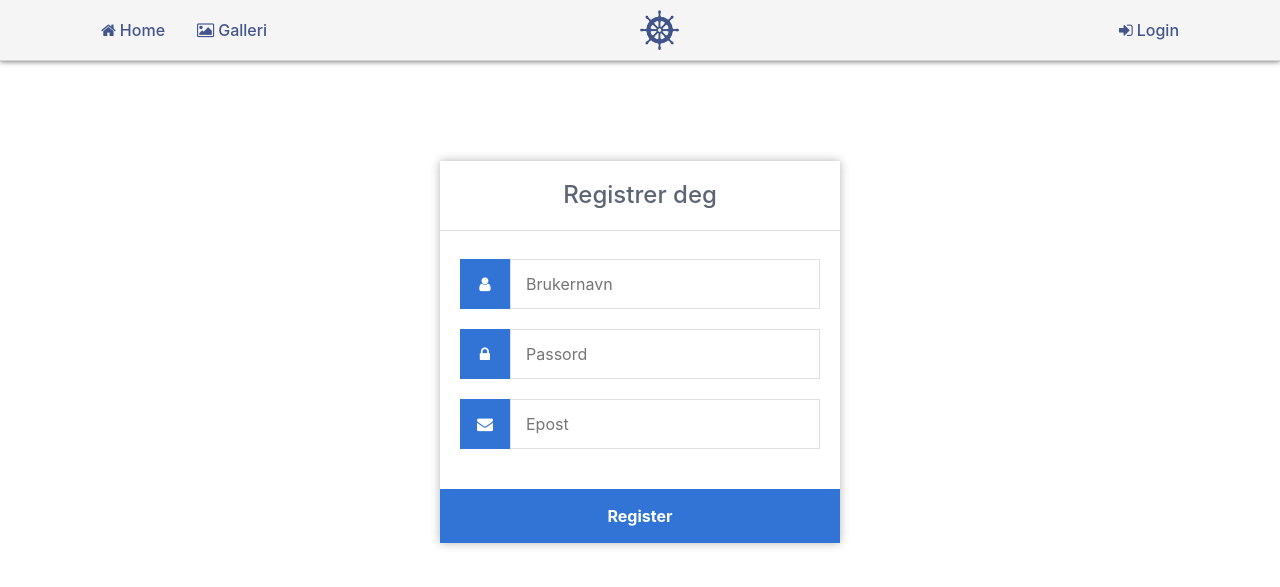
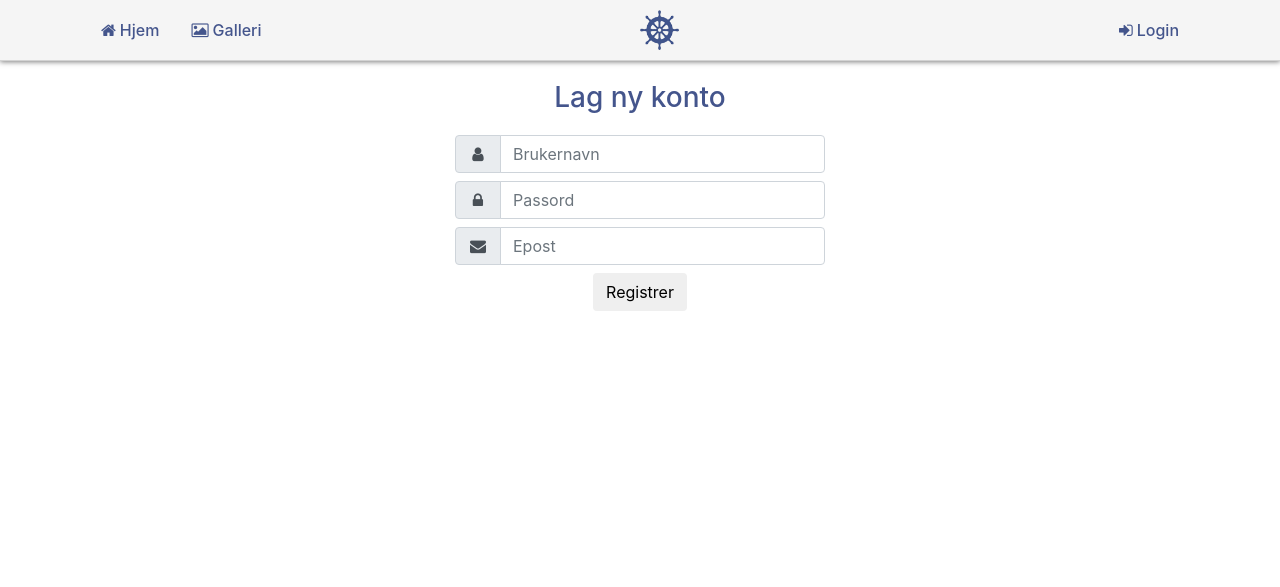
Before and after one commit to gohovd/vsbf_php, a PHP site: page /register.php in a window 1280 px wide. Shown: the top 587 px of the page. Run offline with PHP 8.4, Linux system fonts and the light colour scheme; some libraries are stand-ins or nearby versions.

Commit message:
login register page changes

```diff
--- a/css/style.css
+++ b/css/style.css
@@ -268,116 +268,26 @@ div#cookie-chooser.container {
     margin-right: auto;
 }
 
+.login, .register {
+    text-align: center;
+}
+.login form, .register form {
+    margin-top: 20px;
+}
 .login {
-    width: 400px;
-    background-color: #ffffff;
-    box-shadow: 0 0 9px 0 rgba(0, 0, 0, 0.3);
-    margin: 100px auto;
+    max-width: 400px;
+    margin-top: 20px;
+    margin-bottom: 20px;
 }
-
-.login h1 {
-    text-align: center;
-    color: #5b6574;
-    font-size: 24px;
-    padding: 20px 0 20px 0;
-    border-bottom: 1px solid #dee0e4;
-}
-
-.login form {
-    display: flex;
-    flex-wrap: wrap;
-    justify-content: center;
-    padding-top: 20px;
-}
-
-.login form label {
-    display: flex;
-    justify-content: center;
-    align-items: center;
-    width: 50px;
-    height: 50px;
-    background-color: #3274d6;
-    color: #ffffff;
-}
-
-.login form input[type="password"], .login form input[type="text"] {
-    width: 310px;
-    height: 50px;
-    border: 1px solid #dee0e4;
-    margin-bottom: 20px;
-    padding: 0 15px;
-}
-
-.login form input[type="submit"] {
-    width: 100%;
-    padding: 15px;
-    margin-top: 20px;
-    background-color: #3274d6;
-    border: 0;
-    cursor: pointer;
-    font-weight: bold;
-    color: #ffffff;
-    transition: background-color 0.2s;
-}
-
-.login form input[type="submit"]:hover {
-    background-color: #2868c7;
-    transition: background-color 0.2s;
+.login i {
+    width: 20px;
 }
 
 .register {
-    width: 400px;
-    background-color: #ffffff;
-    box-shadow: 0 0 9px 0 rgba(0, 0, 0, 0.3);
-    margin: 100px auto;
+    max-width: 400px;
+    margin-top: 20px;
+    margin-bottom: 20px;
 }
-
-.register h1 {
-    text-align: center;
-    color: #5b6574;
-    font-size: 24px;
-    padding: 20px 0 20px 0;
-    border-bottom: 1px solid #dee0e4;
+.register i {
+    width: 20px;
 }
-
-.register form {
-    display: flex;
-    flex-wrap: wrap;
-    justify-content: center;
-    padding-top: 20px;
-}
-
-.register form label {
-    display: flex;
-    justify-content: center;
-    align-items: center;
-    width: 50px;
-    height: 50px;
-    background-color: #3274d6;
-    color: #ffffff;
-}
-
-.register form input[type="password"], .register form input[type="text"], .register form input[type="email"] {
-    width: 310px;
-    height: 50px;
-    border: 1px solid #dee0e4;
-    margin-bottom: 20px;
-    padding: 0 15px;
-}
-
-.register form input[type="submit"] {
-    width: 100%;
-    padding: 15px;
-    margin-top: 20px;
-    background-color: #3274d6;
-    border: 0;
-    cursor: pointer;
-    font-weight: bold;
-    color: #ffffff;
-    transition: background-color 0.2s;
-}
-
-.register form input[type="submit"]:hover {
-    background-color: #2868c7;
-    transition: background-color 0.2s;
-}
--- a/js/modal-news.js
+++ b/js/modal-news.js
@@ -49,7 +49,7 @@ function getNewsPostModal(data) {
     var close_btn = document.createElement("button");
     close_btn.className = "btn btn-secondary";
     close_btn.setAttribute("data-dismiss", "modal");
-    close_btn.innerText = "Close";
+    close_btn.innerText = "Lukk";
 
     // put it together
     modal.appendChild(modal_dialog);
@@ -146,6 +146,7 @@ function getCreateNewsForm(data) {
     file_input.type = "file";
     file_input.className = "form-control-file";
     file_input.id = "file-input";
+    file_input.disabled = true;
 
     // put it together
     form.appendChild(title_form_group);
--- a/nav-bar.php
+++ b/nav-bar.php
@@ -10,33 +10,25 @@ if (session_id() == "") {
     <ul class="nav">
 
         <?php
-        // Todo: Add icons
-        // Make a list of every possible URL for the site
-        $urls = array(
-            'Home' => '/',
-            'Galleri' => '/galleri',
-            'Login' => '/login'
-        );
-
         $resources = array
         (
-            'Home' => array
+            'Hjem' => array
             (
-                'url' => '/index',
+                'url' => '/index.php',
                 'icon' => 'fa fa-home',
                 'function' => '',
                 'restricted' => false
             ),
             'Login' => array
             (
-                'url' => '/login',
+                'url' => '/login.php',
                 'icon' => 'fa fa-sign-in',
                 'function' => '',
                 'restricted' => false
             ),
             'Galleri' => array
             (
-                'url' => '/galleri',
+                'url' => '/galleri.php',
                 'icon' => 'fa fa-picture-o',
                 'function' => '',
                 'restricted' => false
@@ -64,8 +56,6 @@ if (session_id() == "") {
 
             // only produce link to restricted resource if user is admin
             if ($resources[$keys[$i]]['restricted'] == true) {
-
-
                 if (!isset($_SESSION['formann'])) {
                     continue;
                 }
@@ -76,7 +66,7 @@ if (session_id() == "") {
                 switch ($key) {
                     case "url":
                         // $a_href = ($keys[$i] == "Logout") ? ('<a href="#">' . $keys[$i] . '</a>') : ('<a href="' . $baseUrl . $value . '">' . $keys[$i] . '</a>');
-                        $a_href = '<a href="' . $baseUrl . $value . '.php">' . $keys[$i] . '</a>';
+                        $a_href = '<a href="' . $baseUrl . $value . '">' . $keys[$i] . '</a>';
                     break;
                     case "icon":
                         $icon = '<i class="' . $value . '">&nbsp;</i>';
@@ -105,14 +95,12 @@ if (session_id() == "") {
                         action: 'logout'
                     },
                     success: function(html) {
-                        window.location.replace(<?php echo "'" . $baseUrl . $urls['Home'] . "'" ?>);
+                        // do nothing..
                     }
                 });
             }
         </script>
 
-
-
     </ul>
 </div>
 </div>
--- a/register.php
+++ b/register.php
@@ -11,22 +11,38 @@ if (session_id() == "") {
 <?php include('./nav-bar.php'); ?>
 
 <body>
-	<div class="register">
-		<h1>Registrer deg</h1>
+
+	<div class="container register">
+	<h3>Lag ny konto</h3>
 		<form action="./helpers/reg.php" method="post" autocomplete="off">
-			<label for="username">
-				<i class="fa fa-user"></i>
-			</label>
-			<input type="text" name="username" placeholder="Brukernavn" id="username" required>
-			<label for="password">
-				<i class="fa fa-lock"></i>
-			</label>
-			<input type="password" name="password" placeholder="Passord" id="password" required>
-			<label for="email">
-				<i class="fa fa-envelope"></i>
-			</label>
-			<input type="email" name="email" placeholder="Epost" id="email" required>
-			<input type="submit" value="Register">
+
+			<label class="sr-only" for="username">Username</label>
+			<div class="input-group mb-2 mr-sm-2">
+				<div class="input-group-prepend">
+					<div class="input-group-text"><i class="fa fa-user"></i></div>
+				</div>
+				<input type="text" class="form-control" name="username" placeholder="Brukernavn" id="username" required>
+			</div>
+
+			<label class="sr-only" for="password">Passord</label>
+			<div class="input-group mb-2 mr-sm-2">
+				<div class="input-group-prepend">
+					<div class="input-group-text"><i class="fa fa-lock"></i></div>
+				</div>
+				<input type="password" class="form-control" name="password" placeholder="Passord" id="password" required>
+			</div>
+
+			<label class="sr-only" for="email">Username</label>
+			<div class="input-group mb-2 mr-sm-2">
+				<div class="input-group-prepend">
+					<div class="input-group-text"><i class="fa fa-envelope"></i></div>
+				</div>
+				<input type="text" class="form-control" name="username" placeholder="Epost" id="email" required>
+			</div>
+
+			<input type="submit" class="btn" value="Registrer">
+
 		</form>
+
 	</div>
 </body>
```
Also changed, not shown: index.php (+8 -4 lines), login.php (+22 -12 lines).
